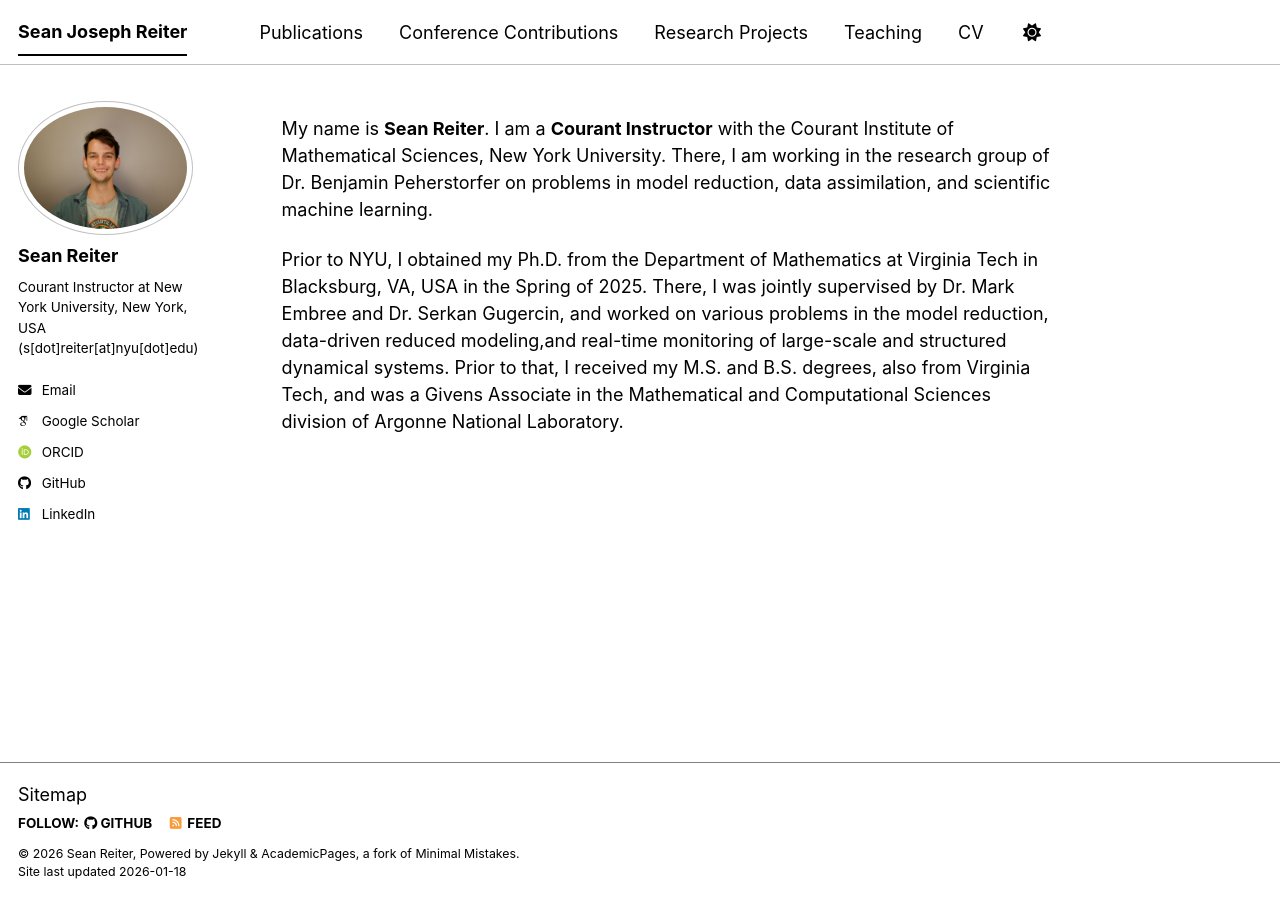
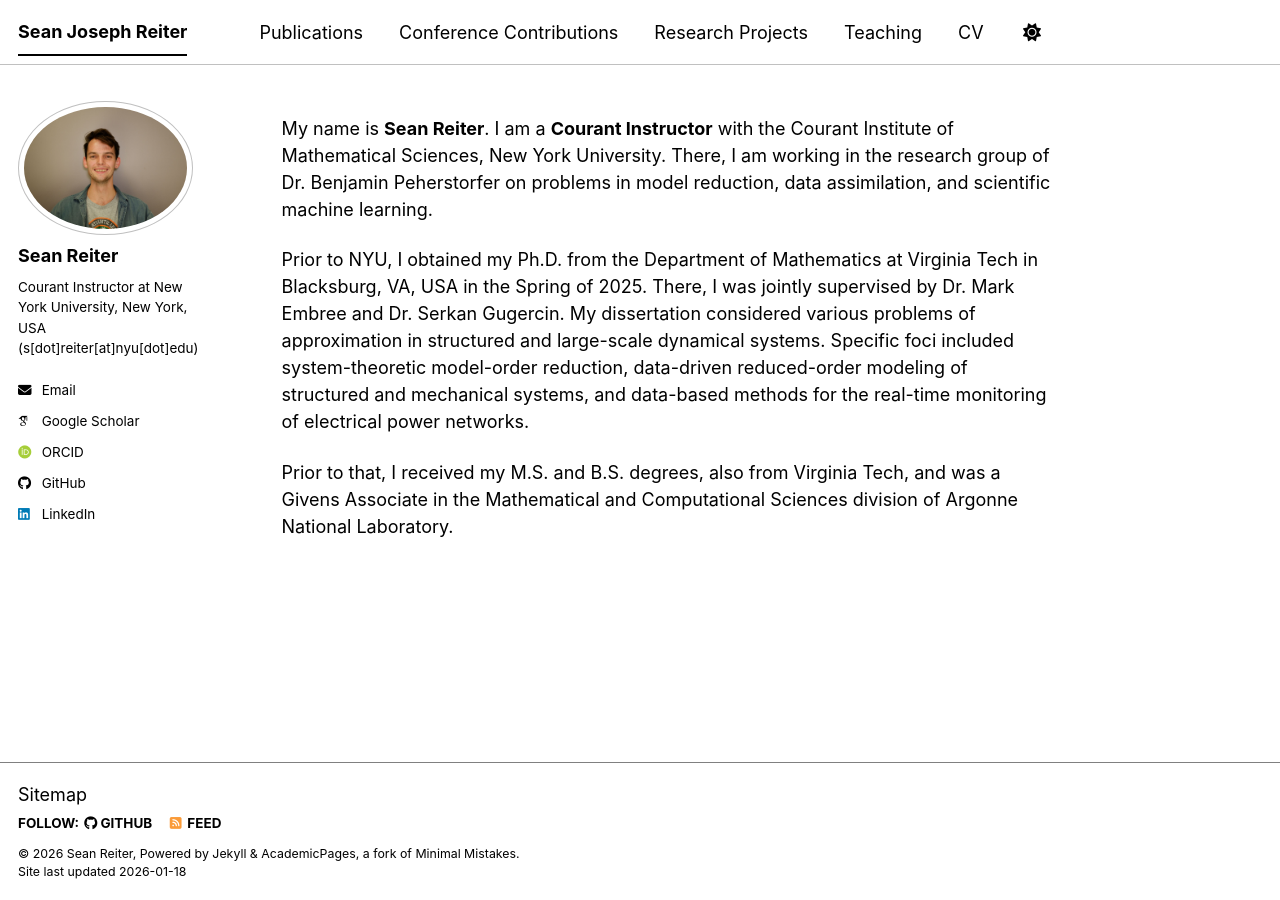
Before and after one commit to seanr7/seanr7.github.io, a Jekyll site: the page built from _pages/about.md, in a window 1280 px wide. Built offline with Jekyll 4.4.1, drawn with Linux system fonts in a browser that asks for light colours; some web fonts are replaced; a script bundle is joined from its source files by our own code; library files that are not in the unit come from our copies.

Commit message:
Revise academic background and research description
Updated the description of academic background and research focus.

```diff
--- a/_pages/about.md
+++ b/_pages/about.md
@@ -9,4 +9,6 @@ redirect_from:
 
 My name is **Sean Reiter**. I am a **Courant Instructor** with the Courant Institute of Mathematical Sciences, New York University. There, I am working in the research group of Dr. Benjamin Peherstorfer on problems in model reduction, data assimilation, and scientific machine learning.
 
-Prior to NYU, I obtained my Ph.D. from the Department of Mathematics at Virginia Tech in Blacksburg, VA, USA in the Spring of 2025. There, I was jointly supervised by Dr. Mark Embree and Dr. Serkan Gugercin, and worked on various problems in the model reduction, data-driven reduced modeling,and real-time monitoring of large-scale and structured dynamical systems. Prior to that, I received my M.S. and B.S. degrees, also from Virginia Tech, and was a Givens Associate in the Mathematical and Computational Sciences division of Argonne National Laboratory.
+Prior to NYU, I obtained my Ph.D. from the Department of Mathematics at Virginia Tech in Blacksburg, VA, USA in the Spring of 2025. There, I was jointly supervised by Dr. Mark Embree and Dr. Serkan Gugercin. My dissertation considered various problems of approximation in structured and large-scale dynamical systems. Specific foci included system-theoretic model-order reduction, data-driven reduced-order modeling of structured and mechanical systems, and data-based methods for the real-time monitoring of electrical power networks.
+
+Prior to that, I received my M.S. and B.S. degrees, also from Virginia Tech, and was a Givens Associate in the Mathematical and Computational Sciences division of Argonne National Laboratory.
```
